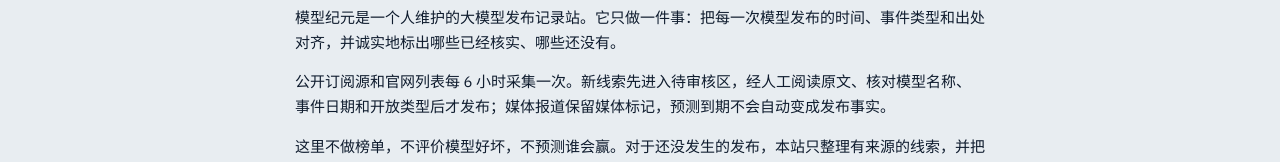
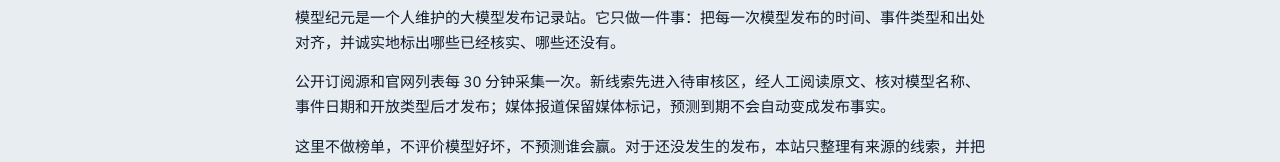
Before and after one commit to beteey/model-atlas, a website: page public/about.html in a window 1280 px wide. Shown: the part 159-321 px from the top of the page. Drawn offline with Linux system fonts and the light colour scheme.

Commit message:
ci: collect model candidates every thirty minutes

```diff
--- a/public/about.html
+++ b/public/about.html
@@ -17,7 +17,7 @@
 <main class="wrap prose">
 <h1>关于与方法</h1>
 <p>模型纪元是一个人维护的大模型发布记录站。它只做一件事：把每一次模型发布的时间、事件类型和出处对齐，并诚实地标出哪些已经核实、哪些还没有。</p>
-<p>公开订阅源和官网列表每 6 小时采集一次。新线索先进入待审核区，经人工阅读原文、核对模型名称、事件日期和开放类型后才发布；媒体报道保留媒体标记，预测到期不会自动变成发布事实。</p>
+<p>公开订阅源和官网列表每 30 分钟采集一次。新线索先进入待审核区，经人工阅读原文、核对模型名称、事件日期和开放类型后才发布；媒体报道保留媒体标记，预测到期不会自动变成发布事实。</p>
 <p>这里不做榜单，不评价模型好坏，不预测谁会赢。对于还没发生的发布，本站只整理有来源的线索，并把来源的可信程度写在明面上。</p>
 
 <h2 id="levels">证据分级</h2>
```
Also changed, not shown: .github/workflows/collect.yml, README.md.
